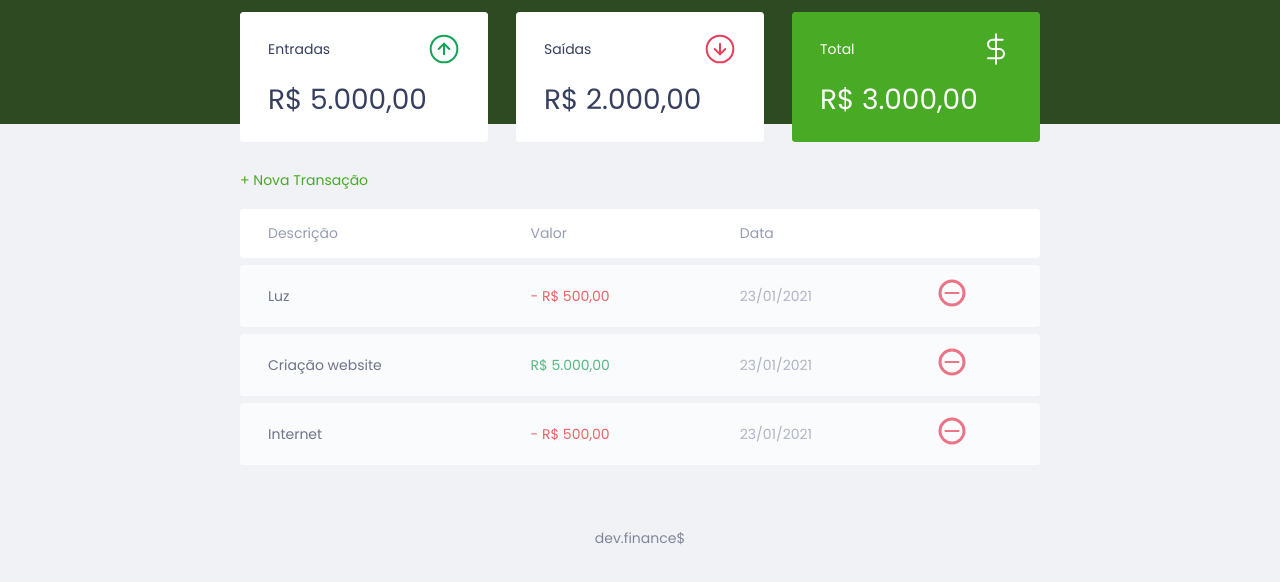
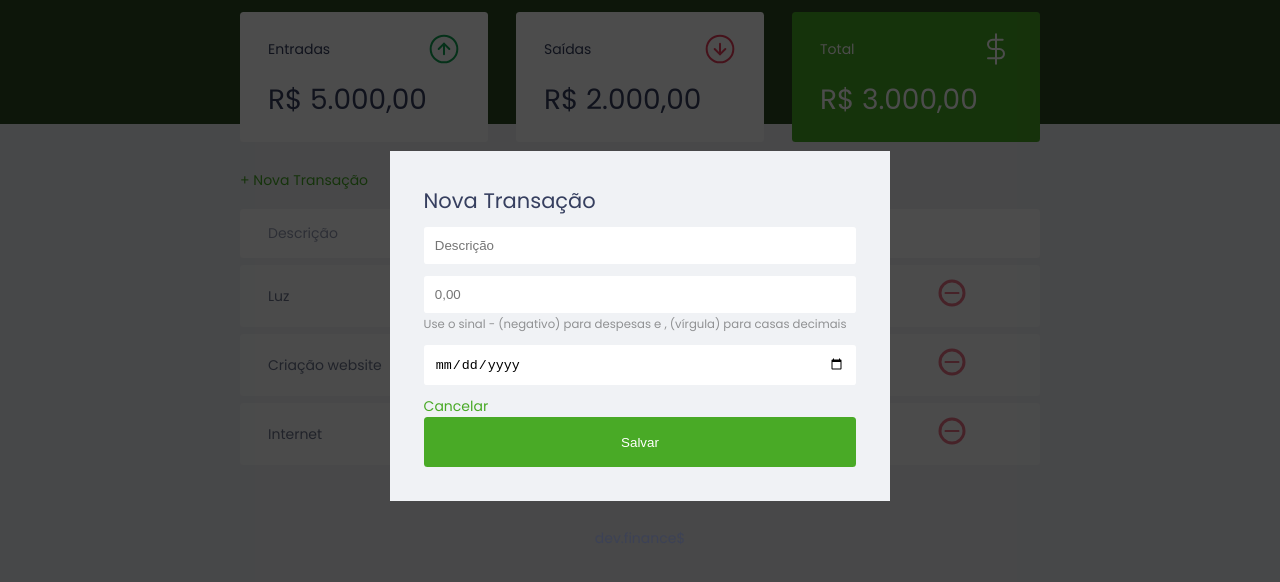
Before and after one commit to sandromiranda/Discover-01, a website: page index.html in a window 1280 px wide. Shown: the part 74-656 px from the top of the page. Drawn offline with Linux system fonts and the light colour scheme.

Commit message:
generic updates

```diff
--- a/index.html
+++ b/index.html
@@ -99,6 +99,59 @@
 
     </main>
 
+    <div class="modal-overlay active">
+      <div class="modal">
+        <div id="form">
+          <h2>Nova Transação</h2>
+          <form action="">
+
+            <div class="input-group">
+              <label
+                class="sr-only"
+                for="description">Descrição</label>
+              <input
+                type="text"
+                id="description"
+                name="description"
+                placeholder="Descrição"
+              />
+            </div>
+
+            <div class="input-group">
+              <label
+                class="sr-only"
+                for="amount">Valor</label>
+              <input
+                type="number"
+                step="0.01"
+                id="amount"
+                name="amount"
+                placeholder="0,00"
+              />
+              <small class="help">Use o sinal - (negativo) para despesas e , (vírgula) para casas decimais</small>
+            </div>
+
+            <div class="input-group">
+              <label
+                class="sr-only"
+                for="date">Data</label>
+              <input
+                type="date"
+                id="date"
+                name="date"
+              />
+            </div>
+
+            <div class="input-group action">
+              <a href="#" class="button cancel">Cancelar</a>
+              <button>Salvar</button>
+            </div>
+
+          </form>
+        </div>
+      </div>
+    </div>
+
     <footer><p>dev.finance$</p></footer>
 
   </body>
--- a/style.css
+++ b/style.css
@@ -1,7 +1,9 @@
 /* Global =============================== */
 :root {
   --dark-blue: #363f5f;
-
+  --green: #49AA26;
+  --light-green: #3dd705;
+  --red: #e92929;
 }
 
 * {
@@ -48,12 +50,27 @@ h2 {
 
 /* Links & Buttons ===================== */
 a {
-  color: #49AA26;
+  color: var(--green);
   text-decoration: none;
 }
 
 a:hover {
-  color: #3dd705;
+  color: var(--light-green);
+}
+
+button {
+  width: 100%;
+  height: 50px;
+  border: none;
+  color: white;
+  background: var(--green);
+  padding: 0;
+  border-radius: 0.25rem;
+  cursor: pointer;
+}
+
+button:hover {
+  background: var(--green);
 }
 
 .button.new {
@@ -111,7 +128,7 @@ header {
 }
 
 .card.total {
-  background: #49AA26;
+  background: var(--green);
   color: white;
 }
 
@@ -172,6 +189,67 @@ td.expense {
 }
 
 
+/* Modal =============================== */
+.modal-overlay {
+  width: 100%;
+  height: 100%;
+  background-color: rgba(0, 0, 0, 0.7);
+  position: fixed;
+  top: 0;
+  display: flex;
+  align-items: center;
+  justify-content: center;
+  opacity: 0;
+  visibility: hidden;
+}
+
+.modal-overlay.active {
+  opacity: 1;
+  visibility: visible;
+}
+
+.modal {
+  background: #F0F2f5;
+  padding: 2.4rem;
+  width: 90%; /* not originaly in the code */
+  max-width: 500px; /* not originaly in the code */
+}
+
+
+/* Form = ============================== */
+#form {
+  max-width: 500px;
+}
+
+#form h2 {
+  margin-top: 0;
+}
+
+input {
+  border: none;
+  border-radius: 0.2rem;
+  padding: 0.8rem;
+  width: 100%;
+}
+
+.input-group {
+  margin-top: 0.8rem;
+}
+
+.input-group small {
+  opacity: 0.4;
+}
+
+.input-group.actions {
+  display: flex;
+  justify-content: space-between;
+  align-items: center;
+}
+
+.input-group.actions .button,
+.input-group.actions button {
+  width: 48%;
+}
 
 /* Footer ============================== */
 footer {
```
Also changed, not shown: 1 other file.
